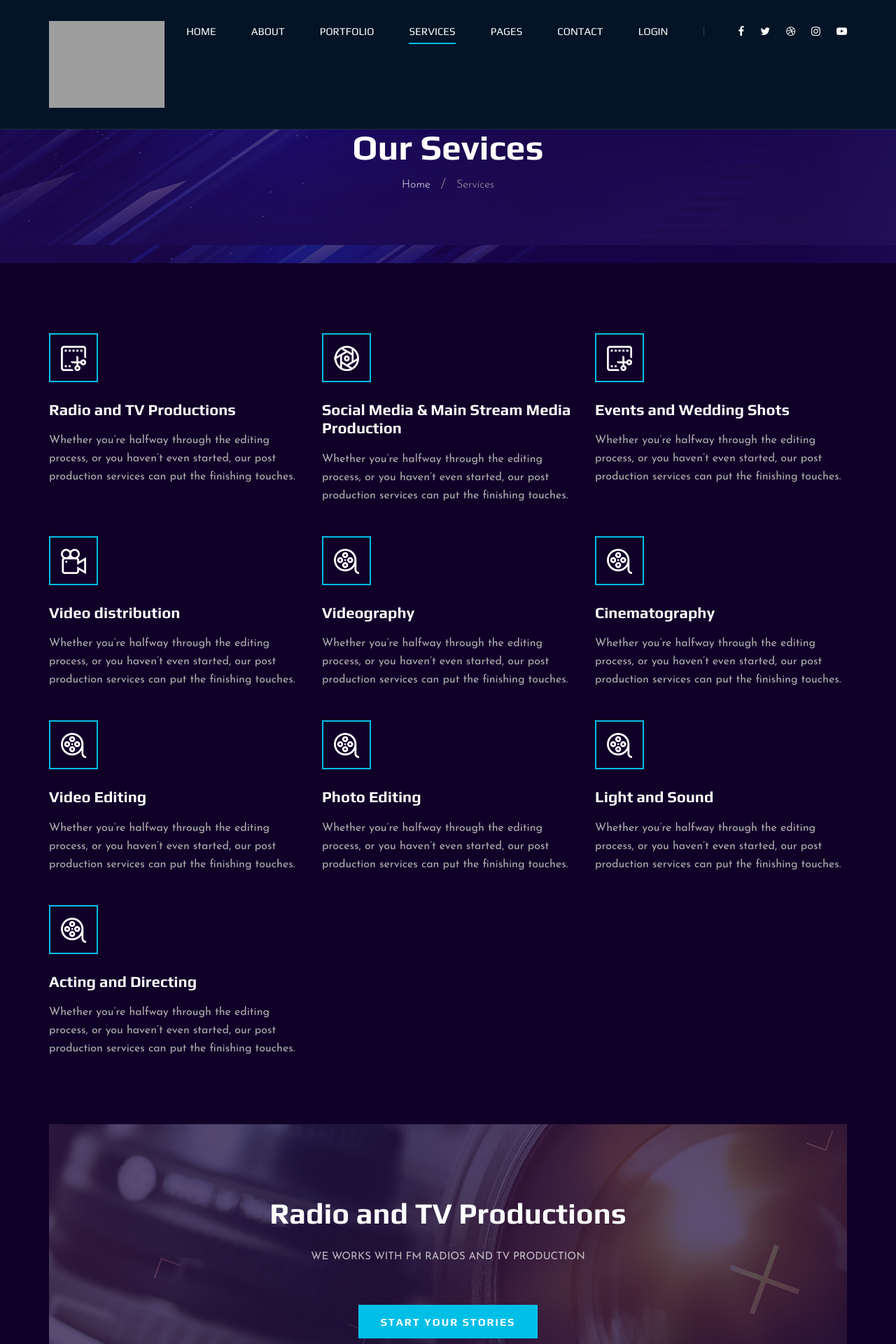
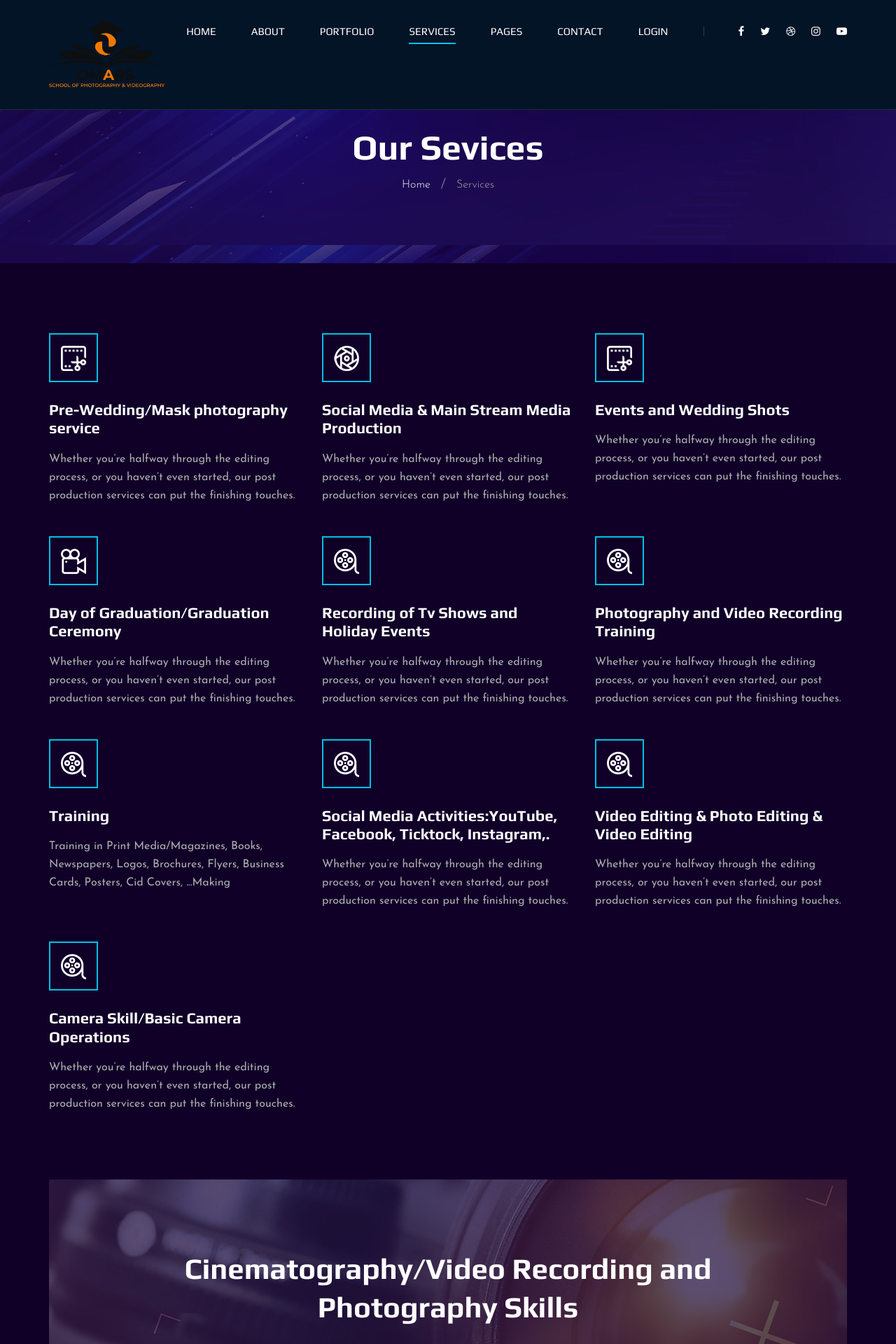
Before and after one commit to samimoke/VidioGraphics, a Django app: page /service in a window 1280 px wide. Shown: the top 1920 px of the page at 70% size. Run offline with Django 5.2, Linux system fonts and the light colour scheme; some libraries are stand-ins or nearby versions; grey boxes are pictures that could not be loaded.

Commit message:
logo added

```diff
--- a/graphics/templates/Sign-in-siginup.html
+++ b/graphics/templates/Sign-in-siginup.html
@@ -86,7 +86,7 @@
           <div class="col-lg-2">
             <div class="header__logo">
               <a href="{% url 'home' %}"
-                ><img src="{% static 'img/logos.png' %}" alt="OMARS"
+                ><img src="{% static 'img/logo/omarlogo.png' %}" alt="OMARS"
               /></a>
             </div>
           </div>
@@ -341,7 +341,7 @@
           <div class="row">
             <div class="col-lg-6 col-md-6">
               <div class="footer__top__logo">
-                <a href="{% url 'home' %}"><img src="{% static 'img/logos.png' %}" alt="OMARS" /></a>
+                <a href="{% url 'home' %}"><img src="{% static 'img/logo/omarlogo.png' %}" alt="OMARS" /></a>
               </div>
             </div>
             <div class="col-lg-6 col-md-6">
--- a/graphics/templates/about.html
+++ b/graphics/templates/about.html
@@ -37,7 +37,7 @@
             <div class="row">
                 <div class="col-lg-2">
                     <div class="header__logo">
-                        <a href="{% url 'home' %}"><img src="{% static 'img/logos.png' %}" alt="OMARS"></a>
+                        <a href="{% url 'home' %}"><img src="{% static 'img/logo/omarlogo.png' %}" alt="OMARS"></a>
                     </div>
                 </div>
                 <div class="col-lg-10">
@@ -478,7 +478,7 @@
                 <div class="row">
                     <div class="col-lg-6 col-md-6">
                         <div class="footer__top__logo">
-                            <a href="{% url 'home' %}"><img src="{% static 'img/logo1.png' %}" alt="OMARS"></a>
+                            <a href="{% url 'home' %}"><img src="{% static 'img/logo/omarlogo.png' %}" alt="OMARS"></a>
                         </div>
                     </div>
                     <div class="col-lg-6 col-md-6">
--- a/graphics/templates/blog-details.html
+++ b/graphics/templates/blog-details.html
@@ -37,7 +37,7 @@
             <div class="row">
                 <div class="col-lg-2">
                     <div class="header__logo">
-                        <a href="{% url 'home' %}"><img src="{% static 'img/logos.png' %}" alt="OMARS"></a>
+                        <a href="{% url 'home' %}"><img src="{% static 'mg/logo/omarlogo.png' %}" alt="OMARS"></a>
                     </div>
                 </div>
                 <div class="col-lg-10">
@@ -243,7 +243,7 @@
                 <div class="row">
                     <div class="col-lg-6 col-md-6">
                         <div class="footer__top__logo">
-                            <a href="{% url 'home' %}"><img src="{% static 'img/logo1.png' %}" alt="OMARS"></a>
+                            <a href="{% url 'home' %}"><img src="{% static 'img/logo/omarlogo.png' %}" alt="OMARS"></a>
                         </div>
                     </div>
                     <div class="col-lg-6 col-md-6">
--- a/graphics/templates/blog.html
+++ b/graphics/templates/blog.html
@@ -37,7 +37,7 @@
             <div class="row">
                 <div class="col-lg-2">
                     <div class="header__logo">
-                        <a href="{% url 'home' %}"><img src="{% static 'img/logos.png' %}" alt="OMARS"></a>
+                        <a href="{% url 'home' %}"><img src="{% static 'img/logo/omarlogo.png' %}" alt="OMARS"></a>
                     </div>
                 </div>
                 <div class="col-lg-10">
@@ -199,7 +199,7 @@
                 <div class="row">
                     <div class="col-lg-6 col-md-6">
                         <div class="footer__top__logo">
-                            <a href="{% url 'home' %}"><img src="{% static 'img/logos.png' %}" alt="OMARS"></a>
+                            <a href="{% url 'home' %}"><img src="{% static 'mg/logo/omarlogo.png' %}" alt="OMARS"></a>
                         </div>
                     </div>
                     <div class="col-lg-6 col-md-6">
--- a/graphics/templates/contact.html
+++ b/graphics/templates/contact.html
@@ -69,7 +69,7 @@
         <div class="row">
           <div class="col-lg-2">
             <div class="header__logo">
-              <a href="{% url 'home' %}"><img src="{% static 'img/logos.png' %}" alt="OMARS"
+              <a href="{% url 'home' %}"><img src="{% static 'img/logo/omarlogo.png' %}" alt="OMARS"
               /></a>
             </div>
           </div>
@@ -249,7 +249,7 @@
           <div class="row">
             <div class="col-lg-6 col-md-6">
               <div class="footer__top__logo">
-                <a href="{% url 'home' %}"><img src="{% static 'img/logos.png' %}" alt="OMARS" /></a>
+                <a href="{% url 'home' %}"><img src="{% static 'img/logo/omarlogo.png' %}" alt="OMARS" /></a>
               </div>
             </div>
             <div class="col-lg-6 col-md-6">
--- a/graphics/templates/portfolio.html
+++ b/graphics/templates/portfolio.html
@@ -70,7 +70,7 @@
           <div class="col-lg-2">
             <div class="header__logo">
               <a href="{% url 'home' %}"
-                ><img src="{% static 'img/logos.png' %}" alt="OMARS"
+                ><img src="{% static 'img/logo/omarlogo.png' %}" alt="OMARS"
               /></a>
             </div>
           </div>
@@ -424,7 +424,7 @@
           <div class="row">
             <div class="col-lg-6 col-md-6">
               <div class="footer__top__logo">
-                <a href="{% url 'home' %}"><img src="{% static 'img/logos.png' %}" alt="OMARS" /></a>
+                <a href="{% url 'home' %}"><img src="{% static 'img/logo/omarlogo.png' %}" alt="OMARS" /></a>
               </div>
             </div>
             <div class="col-lg-6 col-md-6">
--- a/graphics/templates/services.html
+++ b/graphics/templates/services.html
@@ -70,7 +70,7 @@
           <div class="col-lg-2">
             <div class="header__logo">
               <a href="{% url 'home' %}"
-                ><img src="{% static 'img/logos.png' %}" alt="OMARS"
+                ><img src="{% static 'img/logo/omarlogo.png' %}" alt="OMARS"
               /></a>
             </div>
           </div>
@@ -171,7 +171,7 @@
               <div class="services__item__icon">
                 <img src="{% static 'img/icons/si-2.png' %}" alt="OMARS" />
               </div>
-              <h4>Radio and TV Productions</h4>
+              <h4> Pre-Wedding/Mask photography service</h4>
               <p>
                 Whether you’re halfway through the editing process, or you
                 haven’t even started, our post production services can put the
@@ -210,7 +210,7 @@
               <div class="services__item__icon">
                 <img src="{% static 'img/icons/si-3.png' %}" alt="" />
               </div>
-              <h4>Video distribution</h4>
+              <h4>Day of Graduation/Graduation Ceremony</h4>
               <p>
                 Whether you’re halfway through the editing process, or you
                 haven’t even started, our post production services can put the
@@ -223,7 +223,7 @@
               <div class="services__item__icon">
                 <img src="{% static 'img/icons/si-4.png' %}" alt="" />
               </div>
-              <h4>Videography</h4>
+              <h4>Recording of Tv Shows and Holiday Events</h4>
               <p>
                 Whether you’re halfway through the editing process, or you
                 haven’t even started, our post production services can put the
@@ -236,7 +236,7 @@
               <div class="services__item__icon">
                 <img src="{% static 'img/icons/si-4.png' %}" alt="" />
               </div>
-              <h4>Cinematography</h4>
+              <h4>Photography and Video Recording Training</h4>
               <p>
                 Whether you’re halfway through the editing process, or you
                 haven’t even started, our post production services can put the
@@ -250,7 +250,19 @@
               <div class="services__item__icon">
                 <img src="{% static 'img/icons/si-4.png' %}" alt="" />
               </div>
-              <h4>Video Editing</h4>
+              <h4>Training</h4>
+              <p>
+               Training in Print Media/Magazines, Books, Newspapers, Logos, Brochures, Flyers, Business Cards, Posters, Cid Covers, ...Making
+              </p>
+            </div>
+          </div>
+
+          <div class="col-lg-4 col-md-6 col-sm-6">
+            <div class="services__item">
+              <div class="services__item__icon">
+                <img src="{% static 'img/icons/si-4.png' %}" alt="" />
+              </div>
+              <h4>Social Media Activities:YouTube, Facebook, Ticktock, Instagram,.</h4>
               <p>
                 Whether you’re halfway through the editing process, or you
                 haven’t even started, our post production services can put the
@@ -264,7 +276,7 @@
               <div class="services__item__icon">
                 <img src="{% static 'img/icons/si-4.png' %}" alt="" />
               </div>
-              <h4>Photo Editing</h4>
+              <h4>Video Editing & Photo Editing & Video Editing</h4>
               <p>
                 Whether you’re halfway through the editing process, or you
                 haven’t even started, our post production services can put the
@@ -278,21 +290,7 @@
               <div class="services__item__icon">
                 <img src="{% static 'img/icons/si-4.png' %}" alt="" />
               </div>
-              <h4>Light and Sound</h4>
-              <p>
-                Whether you’re halfway through the editing process, or you
-                haven’t even started, our post production services can put the
-                finishing touches.
-              </p>
-            </div>
-          </div>
-
-          <div class="col-lg-4 col-md-6 col-sm-6">
-            <div class="services__item">
-              <div class="services__item__icon">
-                <img src="{% static 'img/icons/si-4.png' %}" alt="" />
-              </div>
-              <h4>Acting and Directing</h4>
+              <h4> Camera Skill/Basic Camera Operations</h4>
               <p>
                 Whether you’re halfway through the editing process, or you
                 haven’t even started, our post production services can put the
@@ -321,7 +319,7 @@
           <div class="row d-flex justify-content-center">
             <div class="col-lg-10 text-center">
               <div class="callto__text">
-                <h2>Radio and TV Productions</h2>
+                <h2>Cinematography/Video Recording and Photography Skills</h2>
                 <p>
                   We works with FM Radios and TV Production
                 </p>
@@ -368,7 +366,7 @@
           <div class="row">
             <div class="col-lg-6 col-md-6">
               <div class="footer__top__logo">
-                <a href="{% url 'home' %}"><img src="{% static 'img/logos.png' %}" alt="OMARS" /></a>
+                <a href="{% url 'home' %}"><img src="{% static 'img/logo/omarlogo.png' %}" alt="OMARS" /></a>
               </div>
             </div>
             <div class="col-lg-6 col-md-6">
--- a/graphics/templates/thanks.html
+++ b/graphics/templates/thanks.html
@@ -72,7 +72,7 @@ thank you
           <div class="col-lg-2">
             <div class="header__logo">
               <a href="{% url 'home' %}"
-                ><img src="{% static 'img/logon.png' %}" alt="Omars"
+                ><img src="{% static 'img/logo/omarlogo.png' %}" alt="Omars"
               /></a>
             </div>
           </div>
@@ -150,7 +150,7 @@ thank you
           <div class="row">
             <div class="col-lg-6 col-md-6">
               <div class="footer__top__logo">
-                <a href="#"><img src="{% static 'img/logo.png' %}" alt="" /></a>
+                <a href="#"><img src="{% static 'img/logo/omarlogo.png' %}" alt="" /></a>
               </div>
             </div>
             <div class="col-lg-6 col-md-6">
```
Also changed, not shown: graphics/templates/index.html (+6 -10 lines).
